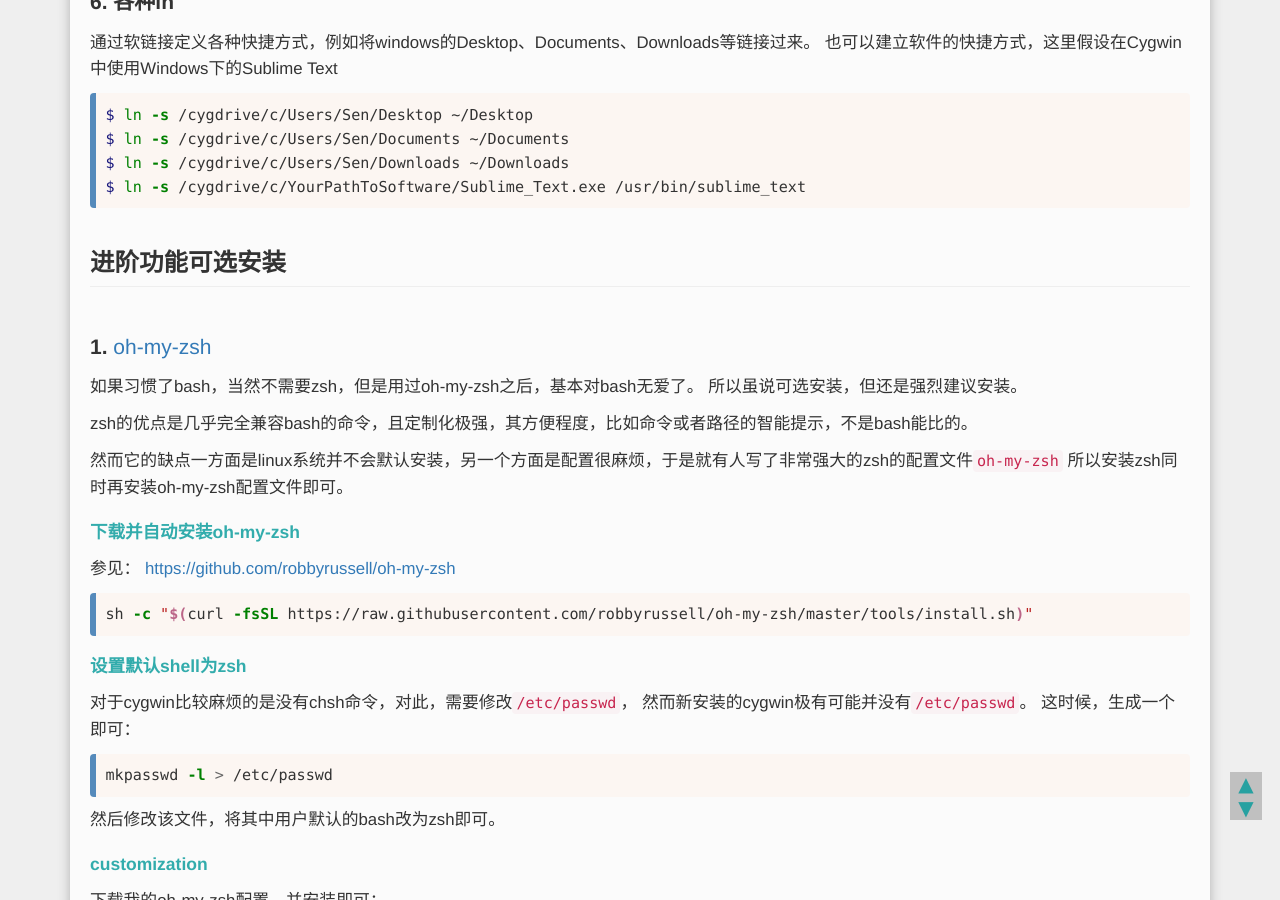
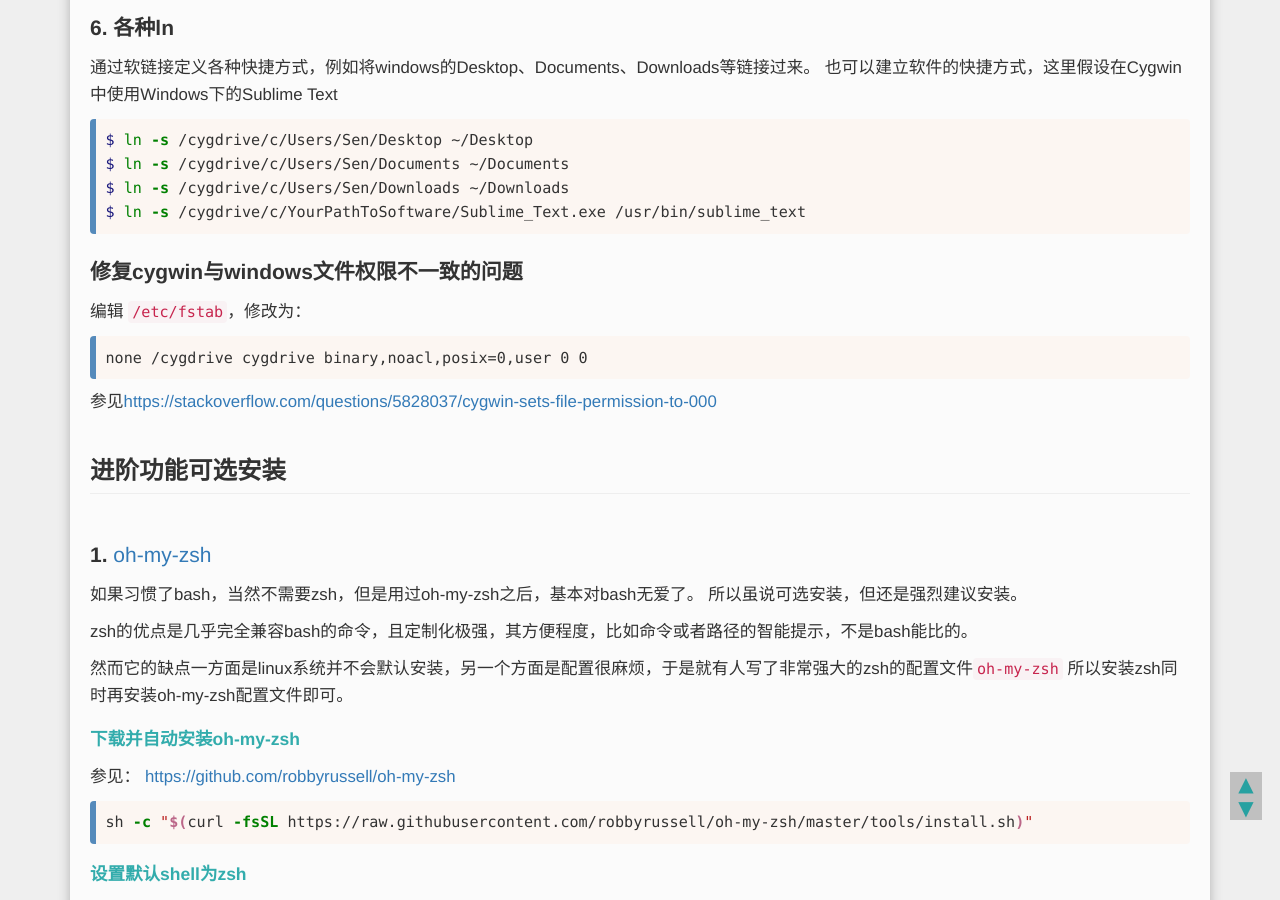
Before and after one commit to SenZhangAI/senzhangai.github.com, a Jekyll site: the page built from _posts/2015-11-30-cygwin-new-install-setup-and-config.md, in a window 1280 px wide and 900 px high, scrolled down 3737 px. Built offline with Jekyll 4.4.1, drawn with Linux system fonts in a browser that asks for light colours; comment, search, counter and statistics services are not loaded; some of the changed text lies outside the part shown.

Commit message:
add how to fix file permission problems

````diff
--- a/_posts/2015-11-30-cygwin-new-install-setup-and-config.md
+++ b/_posts/2015-11-30-cygwin-new-install-setup-and-config.md
@@ -152,6 +152,17 @@ $ ln -s /cygdrive/c/Users/Sen/Downloads ~/Downloads
 $ ln -s /cygdrive/c/YourPathToSoftware/Sublime_Text.exe /usr/bin/sublime_text
 ```
 
+### 修复cygwin与windows文件权限不一致的问题
+
+编辑 `/etc/fstab`，修改为：
+
+```
+none /cygdrive cygdrive binary,noacl,posix=0,user 0 0
+```
+
+参见<https://stackoverflow.com/questions/5828037/cygwin-sets-file-permission-to-000>
+
+
 ## 进阶功能可选安装
 ### 1. [oh-my-zsh](https://github.com/robbyrussell/oh-my-zsh)
 如果习惯了bash，当然不需要zsh，但是用过oh-my-zsh之后，基本对bash无爱了。
````
